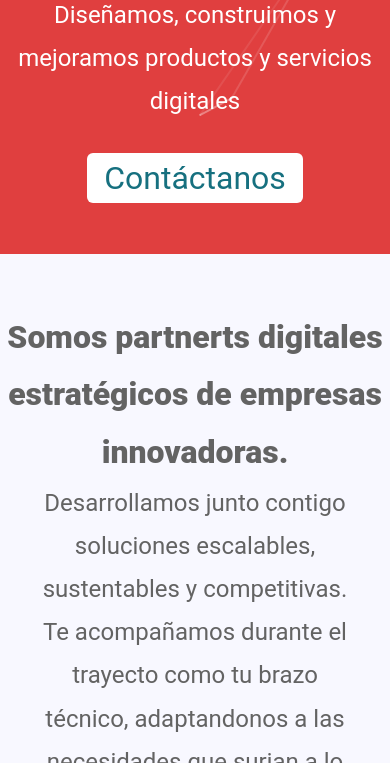
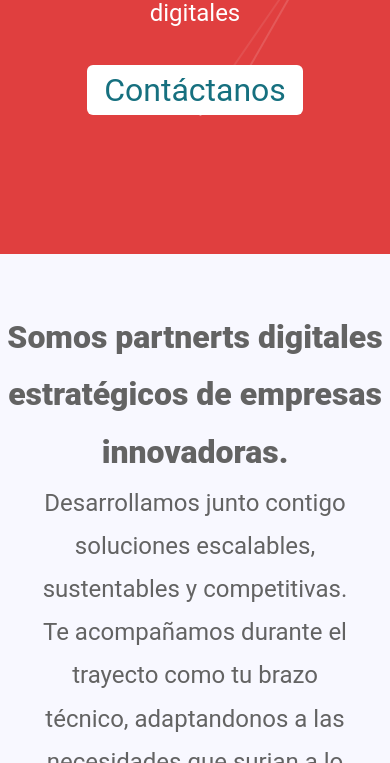
Before and after one commit to coco-egaliciar/cocolandingpage-web, a plain HTML site: page index.html in a window 390 px wide. Shown: the part 337-1100 px from the top of the page. Drawn offline with nearby package versions, Linux system fonts and the light colour scheme; a script that the page names is missing.

Commit message:
Principal text top

```diff
--- a/style.css
+++ b/style.css
@@ -3267,6 +3267,12 @@ img {
   right: 0;
 }
 
+@media only screen and (max-width: 767px) {
+	.video_on_header__body  {
+		top: 25%;
+	}
+}
+
 .video_on_header__text_white {
   position: relative;
   color: #fff;
```
